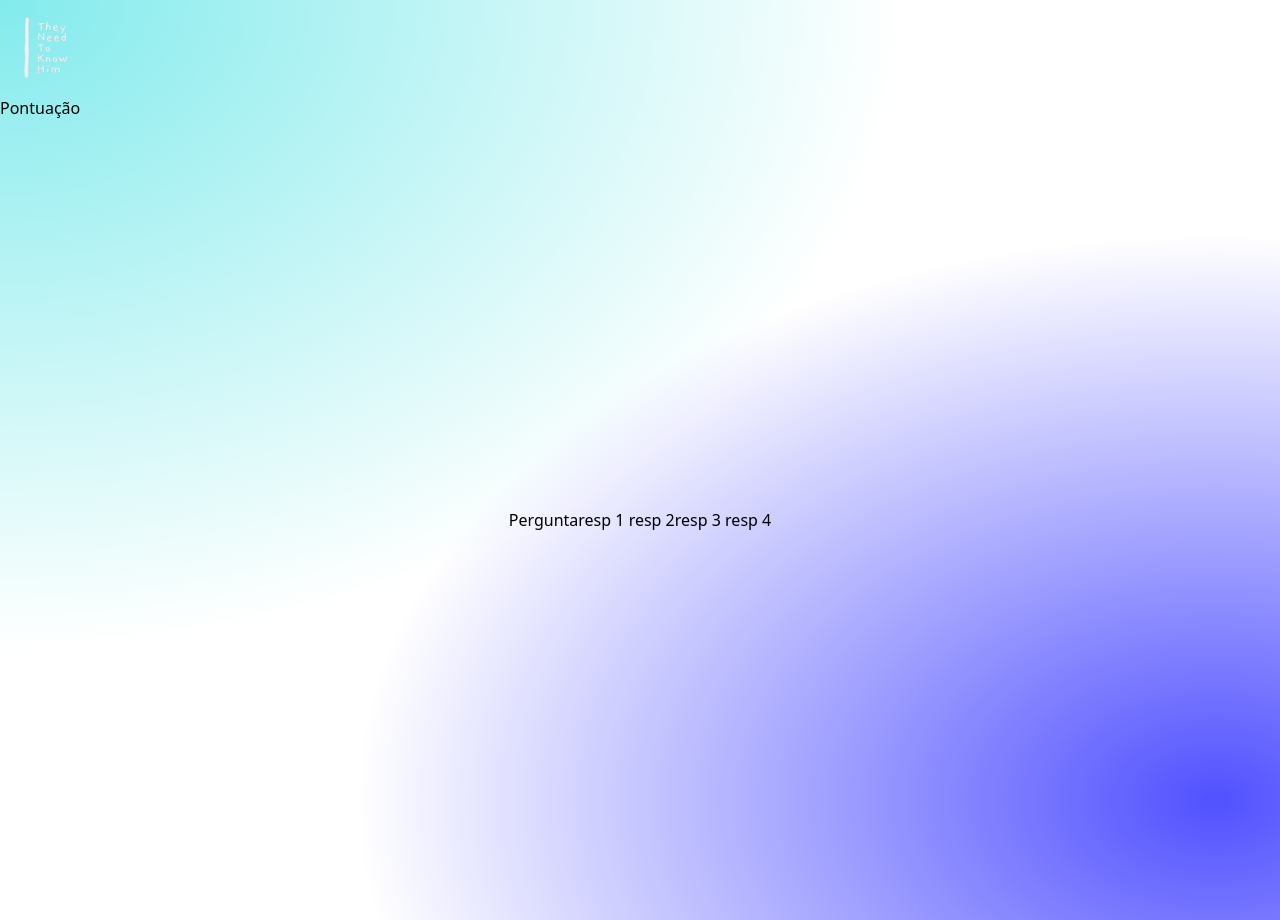
After one commit to SerginhoTanaka/they_need_to_know, a Django app: page /game/game/ in a window 1280 px wide. The commit adds this page. Run offline with Django 4.2, Linux system fonts and the light colour scheme; style sheets or scripts are compiled from the project's sources; some libraries are stand-ins or nearby versions.

Commit message:
layout de perguntas

```diff
--- /dev/null
+++ b/game/templates/game/game.html
@@ -0,0 +1,19 @@
+{% extends 'base.html'%}
+{% load static %}
+
+{% block content %}
+{% include 'game/partial_game/_navgame.html'%}
+<div class=" flex justify-center items-center h-screen">
+    <p class="">Pergunta</p>
+    <div class="flex justify-center items-center">
+      <div>
+        <button >resp 1</button>
+        <button>resp 2</button>
+      </div>
+      <div>
+        <button >resp 3</button>
+        <button>resp 4</button>
+      </div>
+    </div>
+  </div>
+{%endblock%}
--- a/game/templates/game/partial_game/_navgame.html
+++ b/game/templates/game/partial_game/_navgame.html
@@ -1,6 +1,14 @@
 {% load static %}
-<nav class="bg-red-950">
-    <a>
-        <img src="{%static 'img\unnamed.png'%}" class="w-24 h-24">
-    </a>
+<nav class="">
+  <ul>
+    <li>
+      <a href="{% url 'play'%}">
+        <img src="{%static 'img\unnamed.png'%}" class="w-24 h-24" />
+      </a>
+    </li>
+    <li>
+        <a href="#">Pontuação</a>
+    </li>
+  </ul>
+
 </nav>
--- a/game/templates/game/play.html
+++ b/game/templates/game/play.html
@@ -5,9 +5,9 @@
 {% include 'game/partial_game/_navgame.html'%}
 
 <div class="h-screen flex justify-center items-center">
-<button type="button" class="text-white bg-gradient-to-r from-teal-400 via-teal-500 to-teal-600 hover:bg-gradient-to-br focus:ring-4 focus:outline-none focus:ring-teal-300 dark:focus:ring-teal-800 font-medium rounded-lg text-sm px-5 py-2.5 text-center mr-2 mb-2" style="width: 200px;">
+<a href = "{% url 'game'%}" class="text-white bg-gradient-to-r from-teal-400 via-teal-500 to-teal-600 hover:bg-gradient-to-br focus:ring-4 focus:outline-none focus:ring-teal-300 dark:focus:ring-teal-800 font-medium rounded-lg text-sm px-5 py-2.5 text-center mr-2 mb-2" style="width: 200px;">
     Start
-</button>
+</a>
 
 </div>
 {% endblock%}
--- /dev/null
+++ b/game/templates/game/pointing.html
@@ -0,0 +1 @@
+{% extends 'base.html'%}
--- a/game/urls.py
+++ b/game/urls.py
@@ -2,6 +2,7 @@ from django.urls import path
 from . import views
 
 urlpatterns = [
-
+    path('play/',views.play, name = "play"),
+    path('game/',views.game, name = "game")
 
 ]
--- a/game/views.py
+++ b/game/views.py
@@ -2,3 +2,7 @@ from django.shortcuts import render
 
 def play(request):
     return render(request, 'game/play.html')
+
+def game(request):
+
+    return render(request, 'game/game.html')
--- a/login/urls.py
+++ b/login/urls.py
@@ -5,7 +5,6 @@ from game.views import play
 urlpatterns = [
     path('', views.login, name='login'),
     path('signup/', views.signup, name='signup'),
-    path('play/', play, name='play'),
     path('POST', play, name='play'),
 
 ]
```
